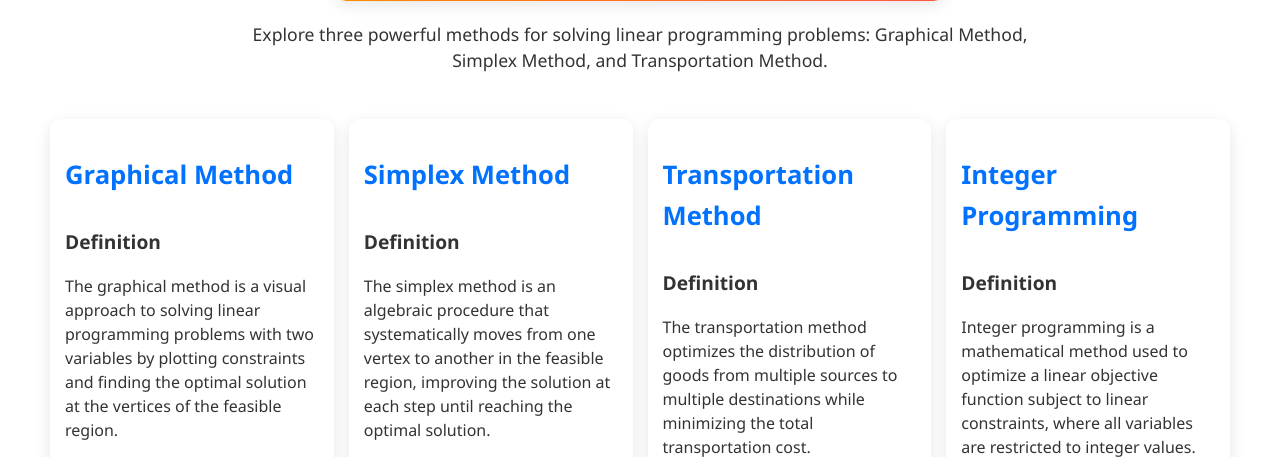
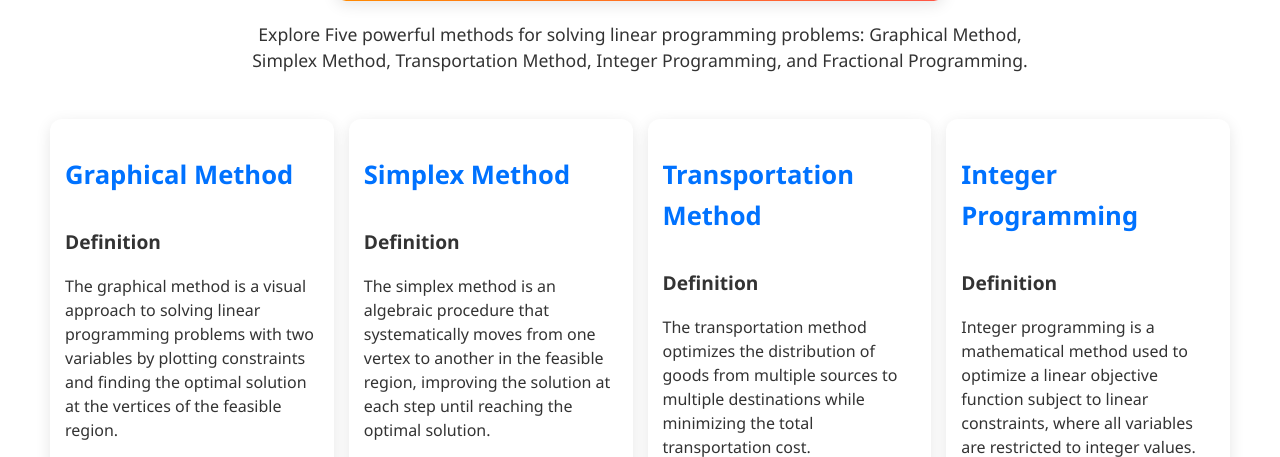
Before and after one commit to Rushikannan2/MP_Project, a Django app: page / in a window 1280 px wide. Shown: the part 573-1030 px from the top of the page. Run offline with Django 5.2, Linux system fonts and the light colour scheme.

Commit message:
Update home.html
updated

```diff
--- a/graphapp/templates/graphapp/home.html
+++ b/graphapp/templates/graphapp/home.html
@@ -327,7 +327,7 @@
             <div class="header-gif">
                 <img src="https://imgur.com/Y8ZsEYk.gif" alt="Linear Programming Methods Animation">
             </div>
-            <p>Explore three powerful methods for solving linear programming problems: Graphical Method, Simplex Method, and Transportation Method.</p>
+            <p>Explore Five powerful methods for solving linear programming problems: Graphical Method, Simplex Method, Transportation Method, Integer Programming, and Fractional Programming.</p>
         </div>
 
         <div class="methods-grid">
```
